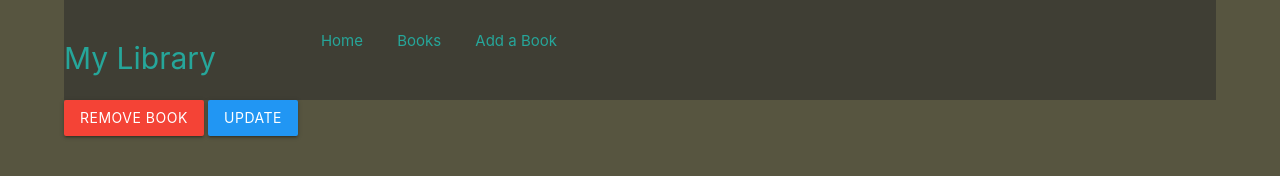
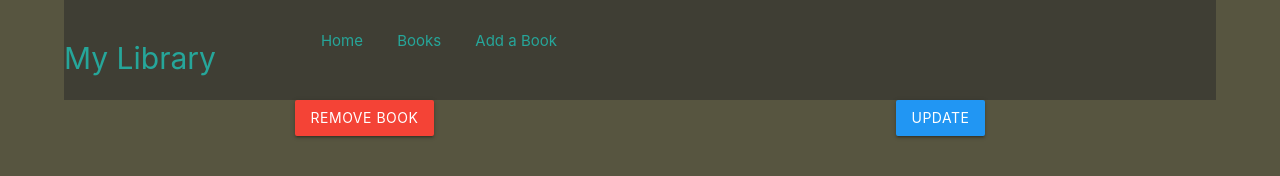
Before and after one commit to TylerBriskie/tuesday-crud, a website: page client/single_book.html in a window 1280 px wide. Drawn offline with nearby package versions, Linux system fonts and the light colour scheme; no server answers.

Commit message:
finishing touches

```diff
--- a/client/scripts/add_book.js
+++ b/client/scripts/add_book.js
@@ -13,7 +13,7 @@ $(document).ready(function(){
         alert("Please Enter All Fields");
       } else if (isNaN(newBook.page_count)){
         alert("Make sure page count is a NUMBER");
-      } else {
+      } else{
         $.ajax({
           url:'https://tdb-library.herokuapp.com/books/',
           type:'POST',
--- a/client/scripts/single_book.js
+++ b/client/scripts/single_book.js
@@ -32,7 +32,9 @@ $(document).ready(function() {
       <div class="input-field col s6">
         <input id="cover_art" type="text" class="validate"value="${data[0].image_url}">
       </div>
-      <button class="btn waves-effect waves-light" id="update-book"type="submit">Submit</button>
+      <div class="crud-buttons">
+      <button class="btn green waves-effect waves-light" id="update-book"type="submit">Submit</button>
+      </div>
       `
         );
         $('#update-book').click(function(e) {
--- a/client/single_book.html
+++ b/client/single_book.html
@@ -23,9 +23,12 @@
       </header>
       <div class="single_book">
       </div>
-      <button class="btn red center" id="delete-button" type="button" name="delete">Remove Book</button>
-      <button class="btn blue center" id="update-button" type="button" name="update">Update</button>
+      <div class="crud-buttons">
 
+
+      <button class="btn red" id="delete-button" type="button" name="delete">Remove Book</button>
+      <button class="btn blue" id="update-button" type="button" name="update">Update</button>
+      </div>
         <form class="hidden_form" >
 
         </form>
--- a/client/styles/style.css
+++ b/client/styles/style.css
@@ -69,6 +69,10 @@ h5 {
 p {
   color:#26A69A;
 }
+.crud-buttons{
+  display:flex;
+  justify-content:space-around;
+}
 .not_found{
   text-align:center;
 }
```
